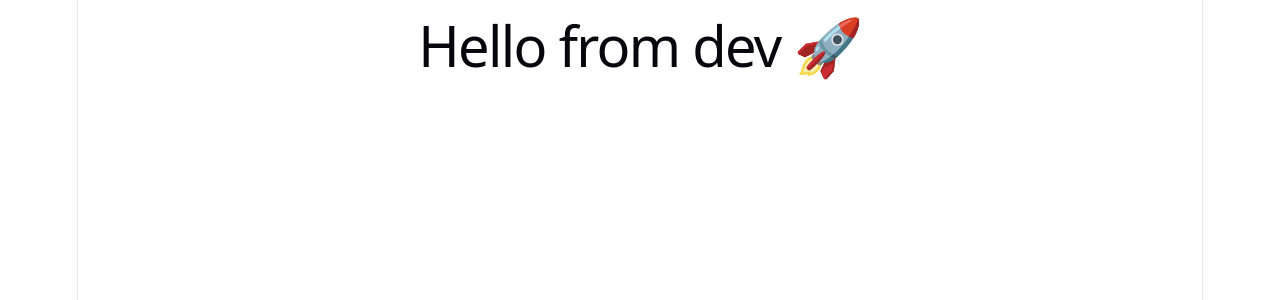
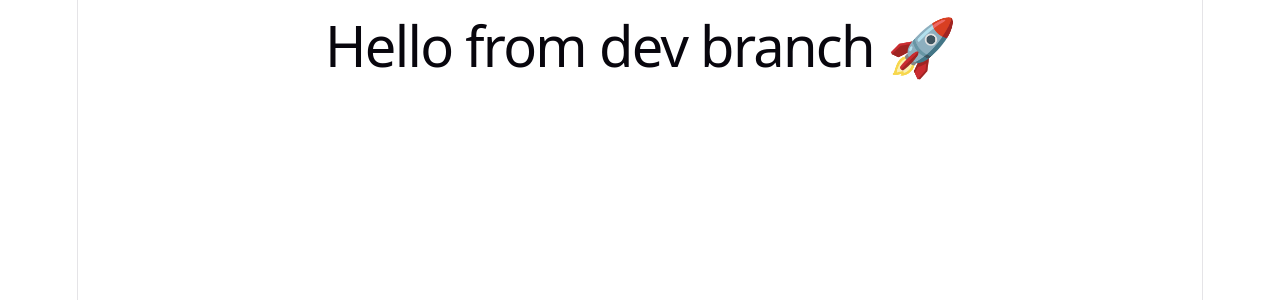
Before and after one commit to Shreyushi/project_infra, a React (Vite) app: page / in a window 1280 px wide. Shown: the top 300 px of the page. Built offline with nearby package versions, Linux system fonts and the light colour scheme.

Commit message:
added new statement

```diff
--- a/src/App.jsx
+++ b/src/App.jsx
@@ -1,7 +1,7 @@
 function App() {
   return (
     <div>
-      <h1>Hello from dev 🚀</h1>
+      <h1>Hello from dev branch 🚀</h1>
     </div>
   )
 }
```
